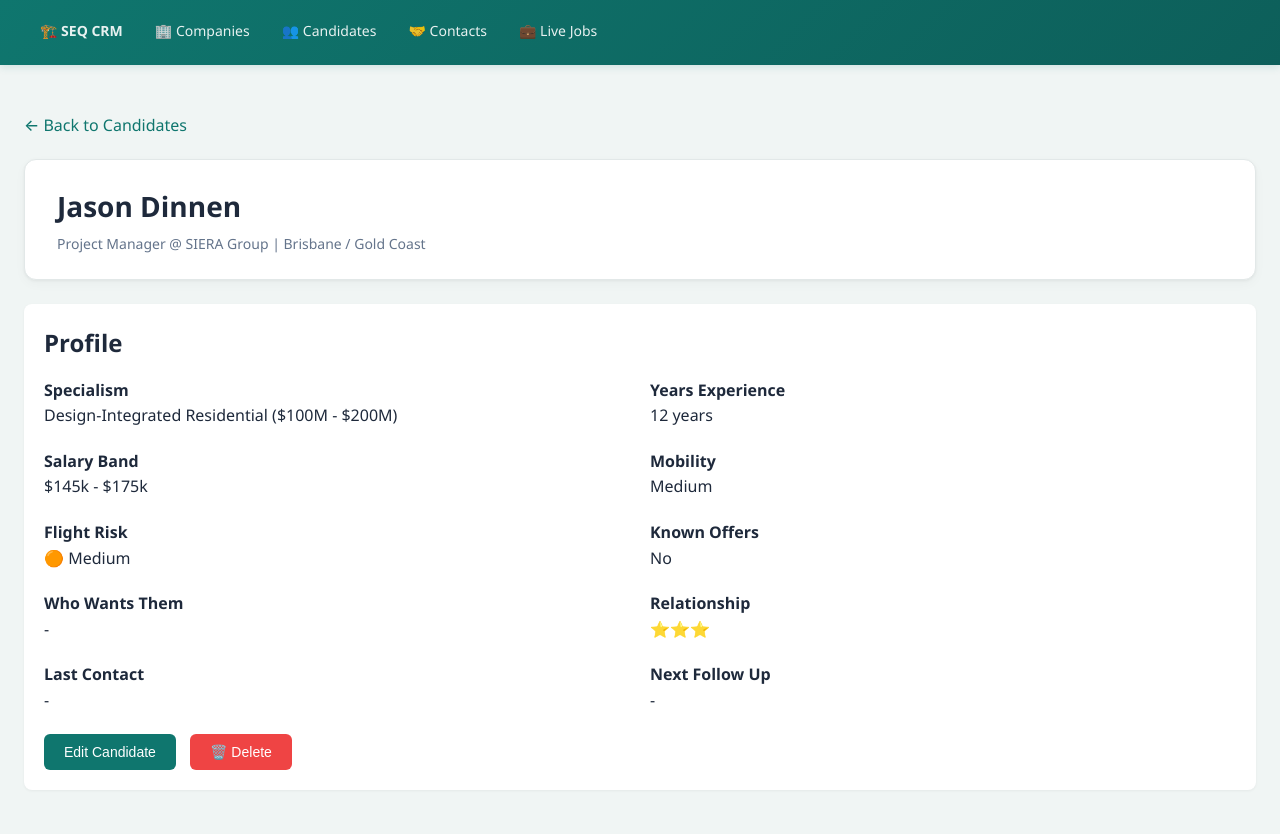
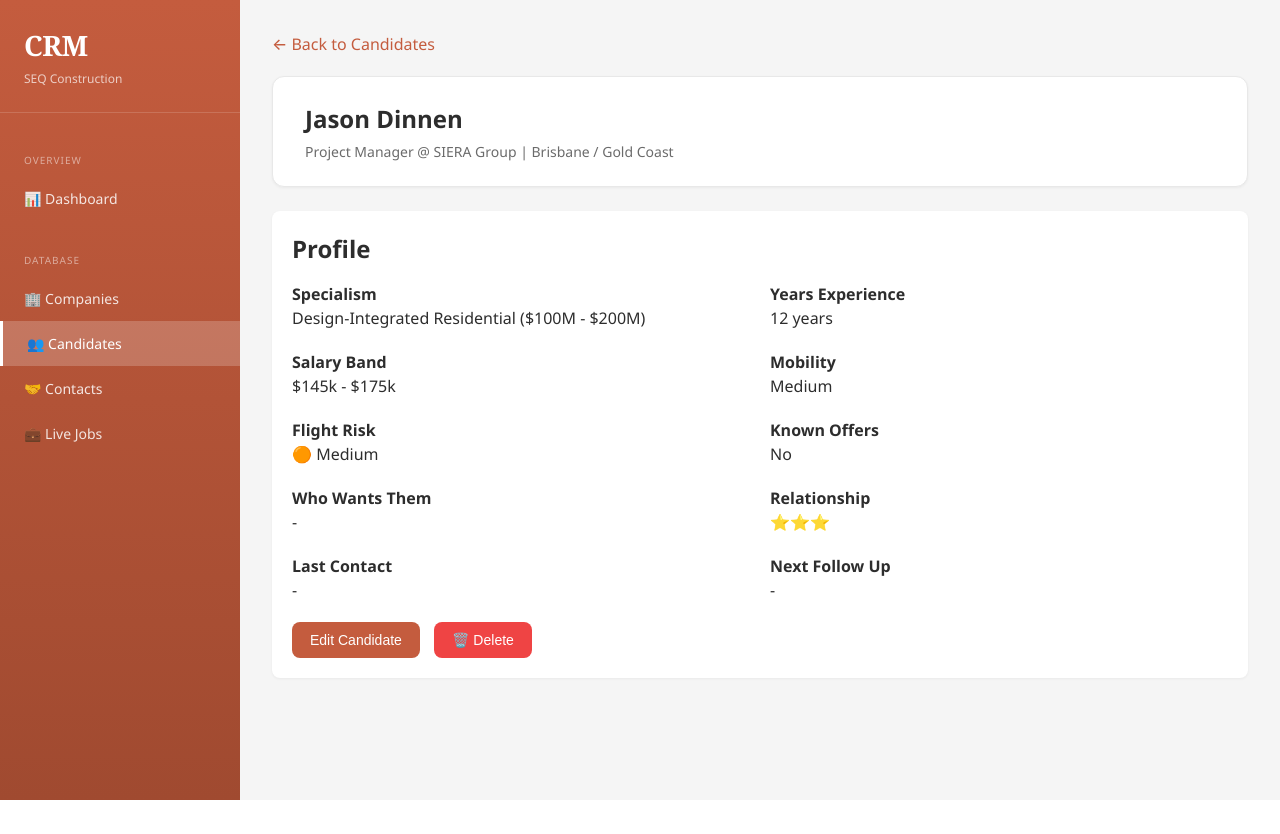
Before and after one commit to claudia-ai-bot/workspace, a Flask app: page /candidate/2 in a window 1280 px wide. After the commit the page ends 800 px from the top, so only its background shows below. Run offline with Flask 3, Linux system fonts and the light colour scheme; data comes from the database, SQL or seed files in the repository.

Commit message:
Complete UI overhaul - terracotta sidebar, card-based layout, modern styling

```diff
--- a/seq-crm/templates/base.html
+++ b/seq-crm/templates/base.html
@@ -8,53 +8,100 @@
 * { margin: 0; padding: 0; box-sizing: border-box; }
 
 :root {
-  --primary: #0f766e;
-  --primary-dark: #0d5f5a;
-  --secondary: #64748b;
-  --bg: #f0f5f4;
+  --primary: #c45c3e;
+  --primary-dark: #a04a30;
+  --bg: #f5f5f5;
   --card-bg: #ffffff;
-  --border: #e2e8e8;
-  --text: #1e293b;
-  --text-light: #64748b;
+  --border: #e8e8e8;
+  --text: #2d2d2d;
+  --text-light: #6b6b6b;
+  --sidebar-width: 240px;
 }
 
 body {
   font-family: 'Segoe UI', -apple-system, BlinkMacSystemFont, sans-serif;
   background: var(--bg);
   color: var(--text);
-  line-height: 1.6;
+  line-height: 1.5;
 }
 
-.container { max-width: 1400px; margin: 0 auto; padding: 24px; }
-
-nav {
-  background: linear-gradient(135deg, var(--primary) 0%, var(--primary-dark) 100%);
-  padding: 0;
-  margin-bottom: 24px;
-  border-radius: 0;
-  box-shadow: 0 2px 8px rgba(15, 118, 110, 0.15);
+/* Sidebar */
+.sidebar {
+  position: fixed;
+  left: 0;
+  top: 0;
+  width: var(--sidebar-width);
+  height: 100vh;
+  background: linear-gradient(180deg, var(--primary) 0%, var(--primary-dark) 100%);
+  padding: 24px 0;
+  overflow-y: auto;
 }
 
-nav .container {
+.sidebar-brand {
+  padding: 0 24px 24px;
+  border-bottom: 1px solid rgba(255,255,255,0.15);
+  margin-bottom: 16px;
+}
+
+.sidebar-brand h1 {
+  font-family: Georgia, serif;
+  font-size: 28px;
+  color: white;
+  letter-spacing: -0.5px;
+}
+
+.sidebar-brand p {
+  font-size: 12px;
+  color: rgba(255,255,255,0.7);
+  margin-top: 4px;
+}
+
+.sidebar-section {
+  padding: 8px 0;
+}
+
+.sidebar-section-title {
+  font-size: 10px;
+  text-transform: uppercase;
+  letter-spacing: 1px;
+  color: rgba(255,255,255,0.5);
+  padding: 16px 24px 8px;
+}
+
+.sidebar a {
   display: flex;
   align-items: center;
-  padding: 0 24px;
-}
-
-nav a {
-  color: rgba(255,255,255,0.9);
+  gap: 12px;
+  padding: 12px 24px;
+  color: rgba(255,255,255,0.85);
   text-decoration: none;
-  padding: 20px 16px;
+  font-size: 14px;
   font-weight: 500;
-  font-size: 14px;
-  border-bottom: 3px solid transparent;
   transition: all 0.2s;
 }
 
-nav a:hover {
-  color: #fff;
+.sidebar a:hover {
   background: rgba(255,255,255,0.1);
+  color: white;
   text-decoration: none;
+}
+
+.sidebar a.active {
+  background: rgba(255,255,255,0.2);
+  color: white;
+  border-left: 3px solid white;
+}
+
+/* Main Content */
+.main {
+  margin-left: var(--sidebar-width);
+  padding: 32px;
+  min-height: 100vh;
+}
+
+.container {
+  max-width: 1200px;
+  margin: 0 auto;
 }
 
 .header {
@@ -62,25 +109,25 @@ nav a:hover {
   padding: 24px 32px;
   border-radius: 12px;
   margin-bottom: 24px;
-  box-shadow: 0 1px 3px rgba(0,0,0,0.05), 0 4px 12px rgba(0,0,0,0.03);
+  box-shadow: 0 1px 3px rgba(0,0,0,0.05);
   border: 1px solid var(--border);
 }
 
 .header h1 {
-  font-size: 28px;
+  font-size: 24px;
   font-weight: 600;
-  color: var(--text);
-  margin-bottom: 4px;
 }
 
 .header p {
   color: var(--text-light);
   font-size: 14px;
+  margin-top: 4px;
 }
 
+/* Cards */
 .cards {
   display: grid;
-  grid-template-columns: repeat(auto-fit, minmax(240px, 1fr));
+  grid-template-columns: repeat(auto-fit, minmax(220px, 1fr));
   gap: 20px;
   margin-bottom: 24px;
 }
@@ -89,7 +136,7 @@ nav a:hover {
   background: var(--card-bg);
   padding: 24px;
   border-radius: 12px;
-  box-shadow: 0 1px 3px rgba(0,0,0,0.05), 0 4px 12px rgba(0,0,0,0.03);
+  box-shadow: 0 1px 3px rgba(0,0,0,0.04), 0 4px 12px rgba(0,0,0,0.03);
   border: 1px solid var(--border);
   transition: transform 0.2s, box-shadow 0.2s;
 }
@@ -99,67 +146,83 @@ nav a:hover {
   box-shadow: 0 4px 12px rgba(0,0,0,0.08), 0 8px 24px rgba(0,0,0,0.05);
 }
 
+.card-header {
+  display: flex;
+  justify-content: space-between;
+  align-items: flex-start;
+  margin-bottom: 12px;
+}
+
 .card h3 {
   font-size: 12px;
   text-transform: uppercase;
   letter-spacing: 0.5px;
   color: var(--text-light);
-  margin-bottom: 8px;
   font-weight: 600;
 }
 
 .card .value {
-  font-size: 36px;
+  font-size: 32px;
   font-weight: 700;
-  color: var(--primary);
+  color: var(--text);
+  margin-top: 8px;
+}
+
+.card .change {
+  font-size: 13px;
+  color: #22c55e;
+  font-weight: 500;
+}
+
+.card .change.negative {
+  color: #ef4444;
+}
+
+/* Table */
+.table-card {
+  background: var(--card-bg);
+  border-radius: 12px;
+  box-shadow: 0 1px 3px rgba(0,0,0,0.04), 0 4px 12px rgba(0,0,0,0.03);
+  border: 1px solid var(--border);
+  overflow: hidden;
 }
 
 table {
   width: 100%;
-  background: var(--card-bg);
-  border-collapse: separate;
-  border-spacing: 0;
-  border-radius: 12px;
-  overflow: hidden;
-  box-shadow: 0 1px 3px rgba(0,0,0,0.05), 0 4px 12px rgba(0,0,0,0.03);
-  border: 1px solid var(--border);
+  border-collapse: collapse;
 }
 
 th {
-  background: #f8faf9;
-  padding: 14px 16px;
+  background: #fafafa;
+  padding: 14px 20px;
   text-align: left;
-  font-weight: 600;
   font-size: 12px;
   text-transform: uppercase;
   letter-spacing: 0.5px;
   color: var(--text-light);
+  font-weight: 600;
   border-bottom: 1px solid var(--border);
 }
 
 td {
-  padding: 14px 16px;
-  border-bottom: 1px solid #f5f7f6;
+  padding: 14px 20px;
   font-size: 14px;
+  border-bottom: 1px solid #f5f5f5;
 }
 
 tr:last-child td { border-bottom: none; }
-tr:hover { background: #f8faf9; }
+tr:hover { background: #fafafa; }
 
-a {
-  color: var(--primary);
-  text-decoration: none;
-  font-weight: 500;
-}
-
-a:hover { color: var(--primary-dark); text-decoration: underline; }
-
+/* Buttons */
 .btn {
+  display: inline-flex;
+  align-items: center;
+  gap: 8px;
   background: var(--primary);
   color: white;
-  padding: 10px 20px;
+  padding: 10px 18px;
   border: none;
-  border-radius: 6px;
+  border-radius: 8px;
   cursor: pointer;
   font-weight: 500;
   font-size: 14px;
@@ -169,31 +232,30 @@ a:hover { color: var(--primary-dark); text-decoration: underline; }
 .btn:hover {
   background: var(--primary-dark);
   transform: translateY(-1px);
-  box-shadow: 0 4px 8px rgba(15, 118, 110, 0.2);
 }
 
 .btn-secondary {
-  background: #e8ebe9;
+  background: #e8e8e8;
   color: var(--text);
 }
 
-.btn-secondary:hover { background: #dce0de; }
+.btn-secondary:hover { background: #dcdcdc; }
 
+/* Forms */
 input, textarea, select {
   width: 100%;
   padding: 12px 14px;
   border: 1px solid var(--border);
-  border-radius: 6px;
+  border-radius: 8px;
   font-family: inherit;
   font-size: 14px;
-  margin-bottom: 16px;
   transition: border-color 0.2s, box-shadow 0.2s;
 }
 
 input:focus, textarea:focus, select:focus {
   outline: none;
   border-color: var(--primary);
-  box-shadow: 0 0 0 3px rgba(15, 118, 110, 0.1);
+  box-shadow: 0 0 0 3px rgba(196, 92, 62, 0.1);
 }
 
 .form-group { margin-bottom: 16px; }
@@ -203,48 +265,33 @@ label {
   margin-bottom: 6px;
   font-weight: 500;
   font-size: 13px;
-  color: var(--text);
 }
 
-/* Stats badges */
-.badge {
+/* Pills */
+.pill {
   display: inline-block;
-  padding: 4px 10px;
+  padding: 4px 12px;
   border-radius: 20px;
   font-size: 12px;
   font-weight: 500;
 }
 
-.badge-success { background: #d1fae5; color: #065f46; }
-.badge-warning { background: #fef3c7; color: #92400e; }
-.badge-danger { background: #fee2e2; color: #991b1b; }
-.badge-info { background: #dbeafe; color: #1e40af; }
+.pill-success { background: #dcfce7; color: #166534; }
+.pill-warning { background: #fef3c7; color: #92400e; }
+.pill-danger { background: #fee2e2; color: #991b1b; }
+.pill-info { background: #dbeafe; color: #1e40af; }
+.pill-default { background: #f3f4f6; color: #6b7280; }
 
-/* Filter pills */
-.filter-pills {
-  display: flex;
-  gap: 8px;
-  flex-wrap: wrap;
-  margin-bottom: 16px;
+/* Links */
+a {
+  color: var(--primary);
+  text-decoration: none;
+  font-weight: 500;
 }
 
-.filter-pill {
-  padding: 6px 14px;
-  border-radius: 20px;
-  font-size: 13px;
-  font-weight: 500;
-  background: #e8ebe9;
-  color: var(--text);
-  cursor: pointer;
-  transition: all 0.2s;
-}
+a:hover { color: var(--primary-dark); }
 
-.filter-pill:hover, .filter-pill.active {
-  background: var(--primary);
-  color: white;
-}
-
-/* Search bar */
+/* Search */
 .search-bar {
   display: flex;
   gap: 12px;
@@ -253,25 +300,36 @@ label {
 
 .search-bar input {
   flex: 1;
-  max-width: 400px;
-  margin-bottom: 0;
+  max-width: 300px;
 }
 </style>
 </head>
 <body>
 
-<nav>
+<div class="sidebar">
+  <div class="sidebar-brand">
+    <h1>CRM</h1>
+    <p>SEQ Construction</p>
+  </div>
+
+  <div class="sidebar-section">
+    <div class="sidebar-section-title">Overview</div>
+    <a href="/" class="{% if request.path == '/' %}active{% endif %}">📊 Dashboard</a>
+  </div>
+
+  <div class="sidebar-section">
+    <div class="sidebar-section-title">Database</div>
+    <a href="/companies" class="{% if 'company' in request.path %}active{% endif %}">🏢 Companies</a>
+    <a href="/candidates" class="{% if 'candidate' in request.path %}active{% endif %}">👥 Candidates</a>
+    <a href="/contacts" class="{% if 'contact' in request.path and 'companies' not in request.path %}active{% endif %}">🤝 Contacts</a>
+    <a href="/deals" class="{% if 'deal' in request.path %}active{% endif %}">💼 Live Jobs</a>
+  </div>
+</div>
+
+<div class="main">
   <div class="container">
-    <a href="/">🏗️ <strong>SEQ CRM</strong></a>
-    <a href="/companies">🏢 Companies</a>
-    <a href="/candidates">👥 Candidates</a>
-    <a href="/contacts">🤝 Contacts</a>
-    <a href="/deals">💼 Live Jobs</a>
+    {% block content %}{% endblock %}
   </div>
-</nav>
-
-<div class="container">
-  {% block content %}{% endblock %}
 </div>
 
 </body>
```
